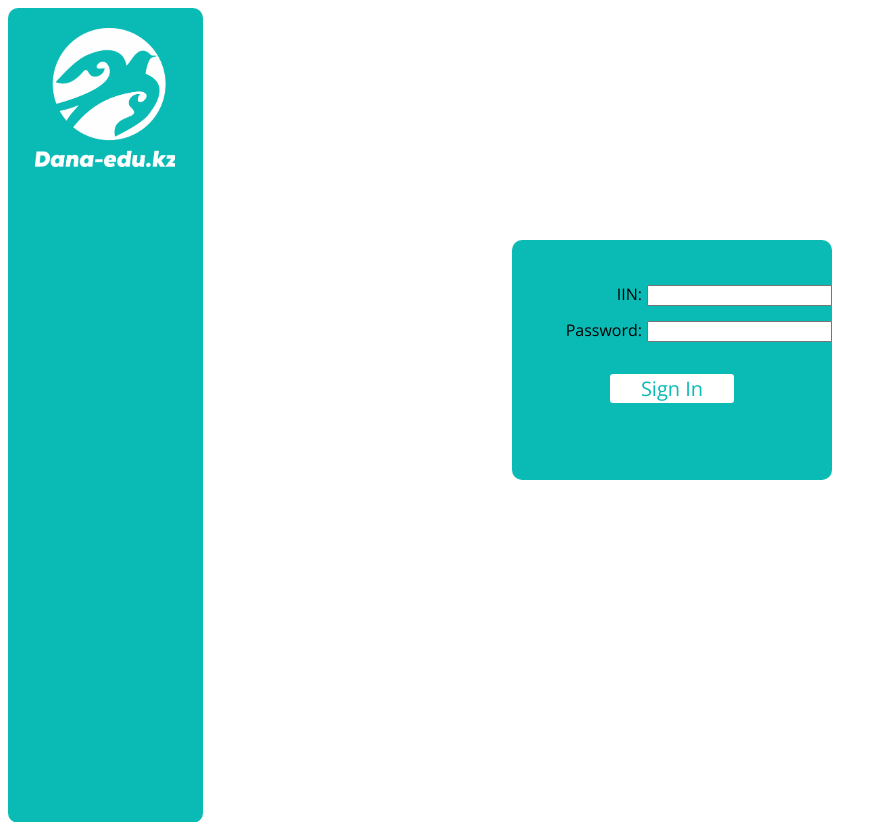
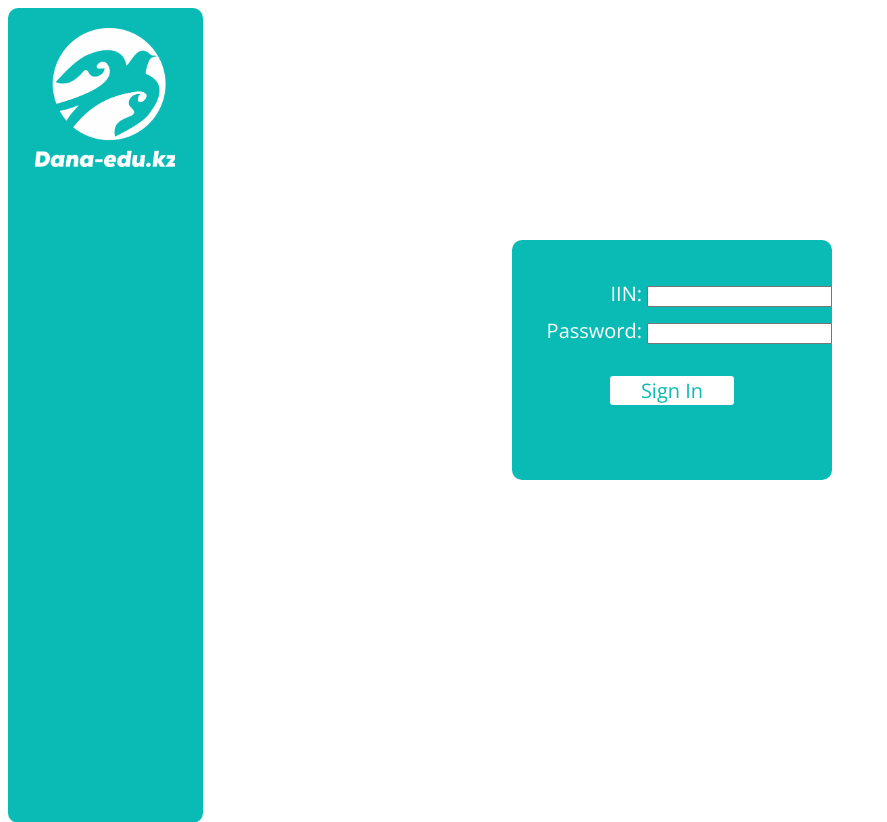
Before and after one commit to AmeAya/dana-edu, a Django app: a page that uses templates/base.html in a window 1280 px wide. Shown: the top 822 px of the page, without its empty margins (0-887 px from the left). Run offline with Django 4.2, Linux system fonts and the light colour scheme.

Commit message:
True ver 1

```diff
--- a/static/css/style.css
+++ b/static/css/style.css
@@ -172,6 +172,9 @@
 #login-form{
     border-radius: 10px;
     background: #0ABAB5;
+    color: #ffffff;
+    font-size: 20px;
+    font-family: 'Open Sans', sans-serif;
     position: absolute;
     left: 40%;
     top: 30%;
@@ -191,7 +194,7 @@
     background-color: #DCDCDC;
 }
 
-.pupil_result {
+.pupil_result{
     background: #0ABAB5;
     color: #ffffff;
     border-radius: 10px;
```
Also changed, not shown: db.sqlite3.
